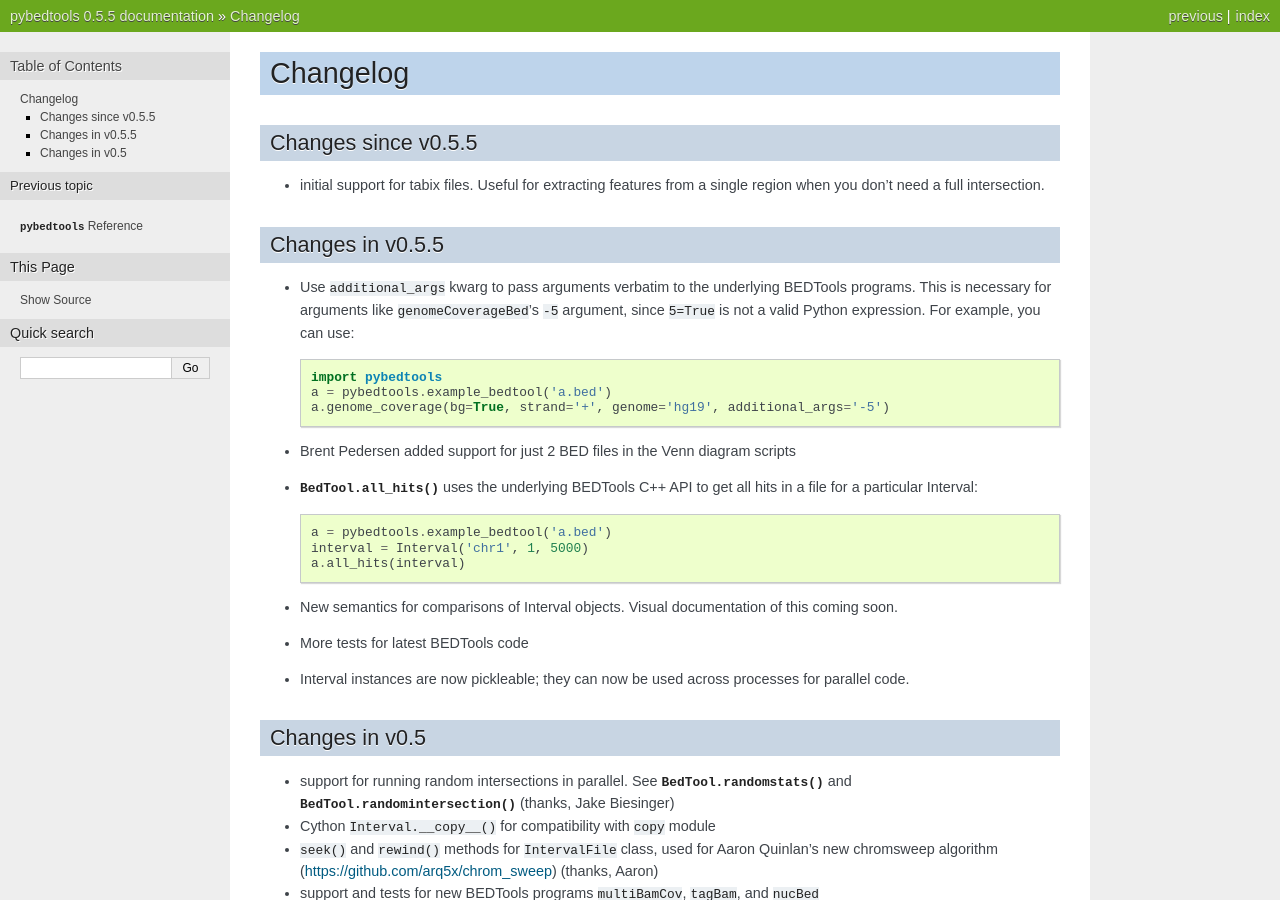
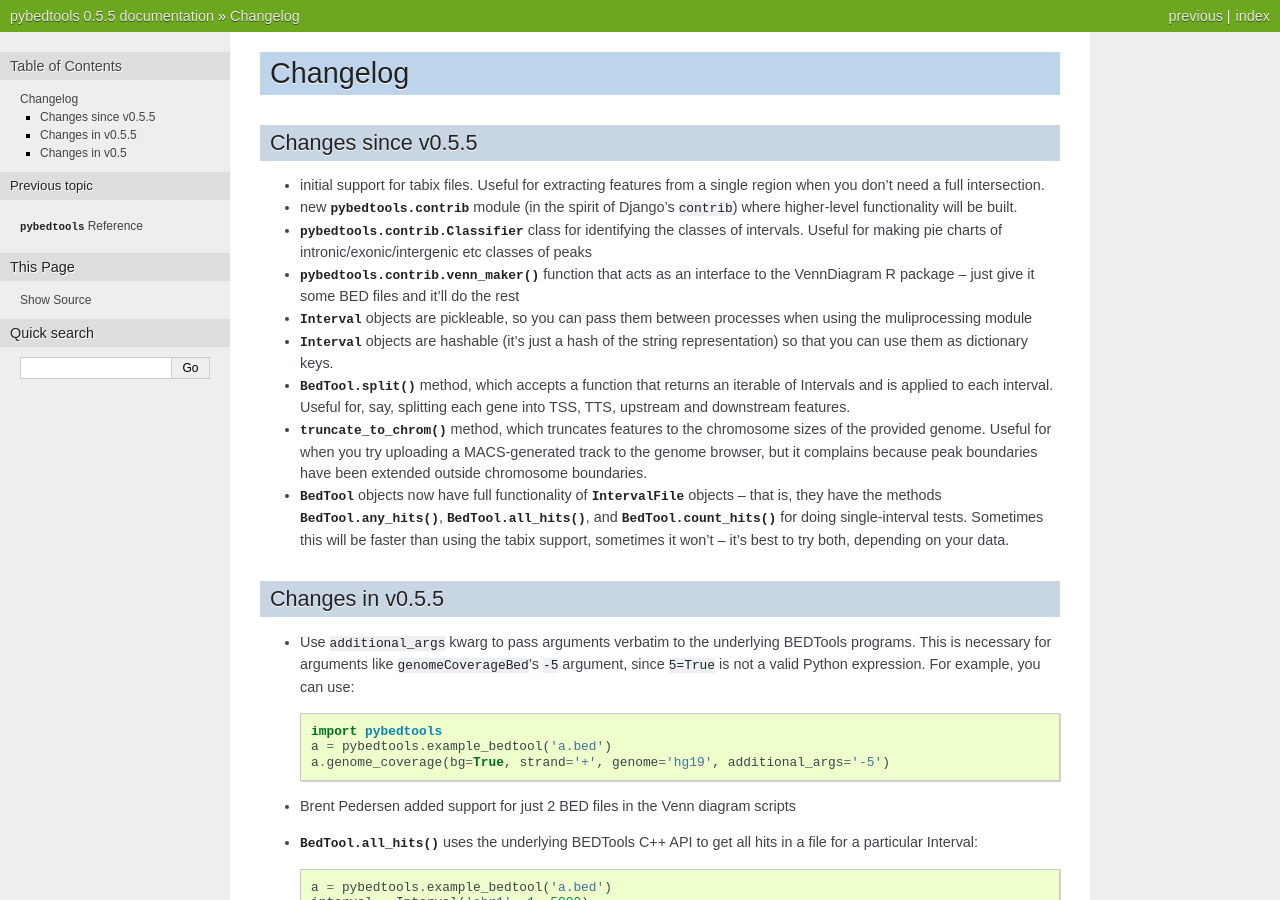
Before and after one commit to daler/pybedtools, a Sphinx documentation site: the page built from docs/source/changes.rst, in a window 1280 px wide and 900 px high. Built offline with Sphinx 7.4.7, drawn with Linux system fonts in a browser that asks for light colours; comment, search, counter and statistics services are not loaded.

Commit message:
updates to changelog

```diff
--- a/docs/source/changes.rst
+++ b/docs/source/changes.rst
@@ -6,6 +6,38 @@ Changes since v0.5.5
 --------------------
 * initial support for tabix files.  Useful for extracting features from
   a single region when you don't need a full intersection.
+
+* new :mod:`pybedtools.contrib` module (in the spirit of Django's `contrib`)
+  where higher-level functionality will be built.
+
+* :class:`pybedtools.contrib.Classifier` class for identifying the classes of
+  intervals.  Useful for making pie charts of intronic/exonic/intergenic etc
+  classes of peaks
+
+* :func:`pybedtools.contrib.venn_maker` function that acts as an interface to
+  the VennDiagram R package -- just give it some BED files and it'll do the
+  rest
+
+* :class:`Interval` objects are pickleable, so you can pass them between
+  processes when using the muliprocessing module
+
+* :class:`Interval` objects are hashable (it's just a hash of the string
+  representation) so that you can use them as dictionary keys.
+
+* :meth:`BedTool.split` method, which accepts a function that returns an
+  iterable of Intervals and is applied to each interval.  Useful for, say,
+  splitting each gene into TSS, TTS, upstream and downstream features.
+
+* :meth:`truncate_to_chrom` method, which truncates features to the chromosome
+  sizes of the provided genome.  Useful for when you try uploading
+  a MACS-generated track to the genome browser, but it complains because peak
+  boundaries have been extended outside chromosome boundaries.
+
+* :class:`BedTool` objects now have full functionality of :class:`IntervalFile`
+  objects -- that is, they have the methods :meth:`BedTool.any_hits`,
+  :meth:`BedTool.all_hits`, and :meth:`BedTool.count_hits` for doing
+  single-interval tests.  Sometimes this will be faster than using the tabix
+  support, sometimes it won't -- it's best to try both, depending on your data.
 
 Changes in v0.5.5
 -----------------
```
